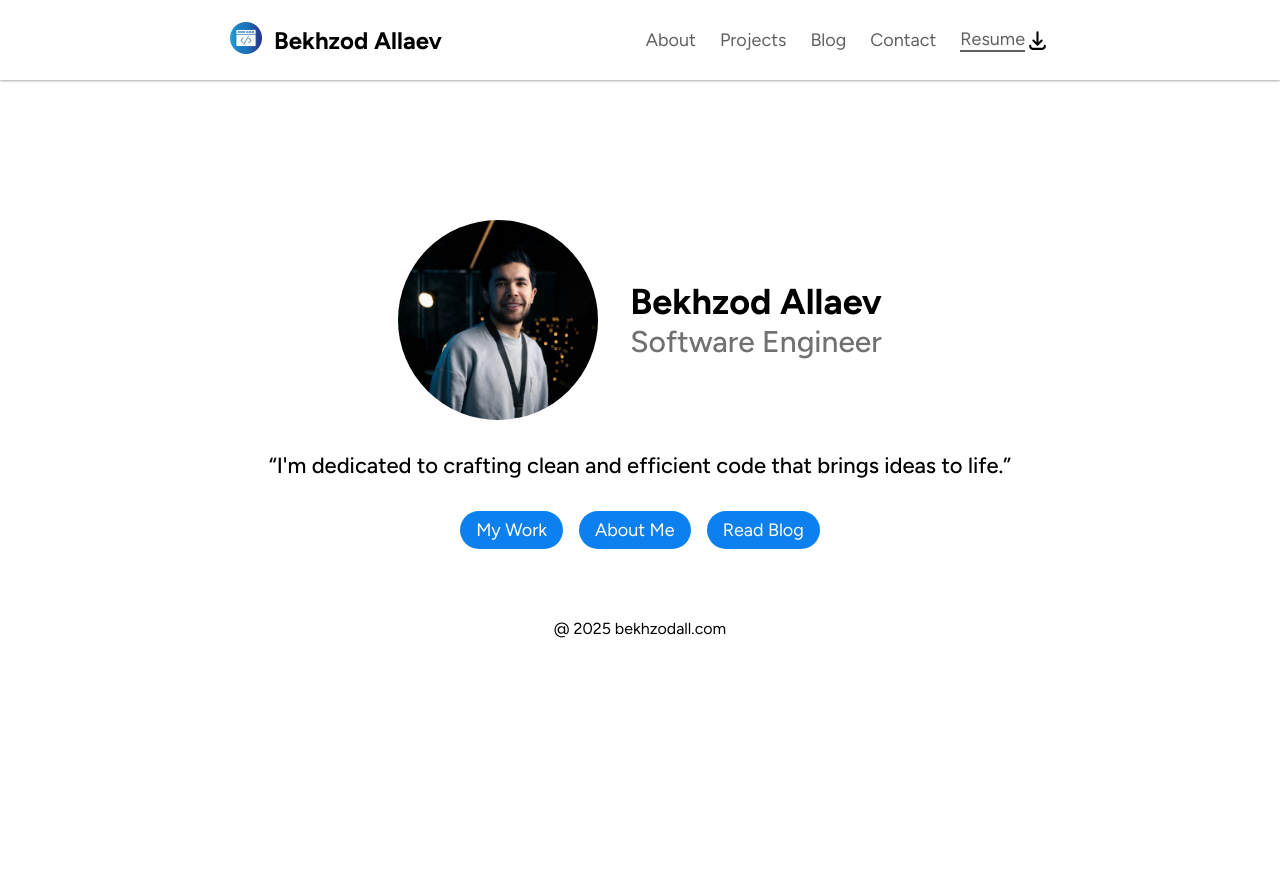
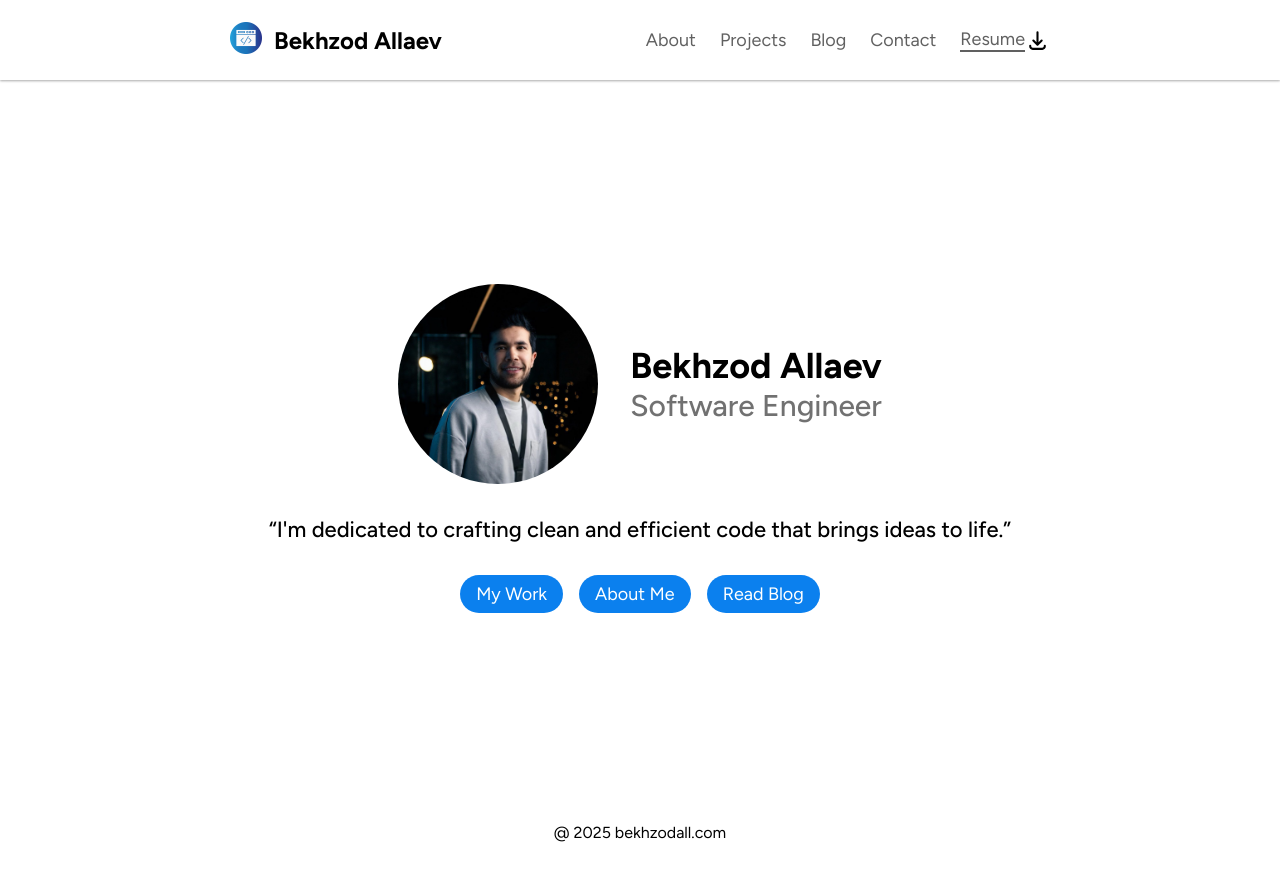
Before and after one commit to bekhzodallaev/Portfolio-site, a React (Create React App) app in the folder client/: page / in a window 1280 px wide. Before the commit the page ends 800 px from the top, so only its background shows below. Built offline with nearby package versions, Linux system fonts and the light colour scheme.

Commit message:
make footer sticky

```diff
--- a/client/src/App.css
+++ /dev/null
@@ -1,5 +0,0 @@
-body {
- font-family: "Figtree", sans-serif;
-  font-optical-sizing: auto;
-  font-style: normal;
-}
--- /dev/null
+++ b/client/src/App.module.css
@@ -0,0 +1,15 @@
+body {
+ font-family: "Figtree", sans-serif;
+  font-optical-sizing: auto;
+  font-style: normal;
+}
+
+.App {
+  min-height: 100vh;       /* full viewport height */
+  display: flex;
+  flex-direction: column;  /* stack children vertically */
+}
+
+main {
+  flex: 1;                 /* expand to push footer down */
+}
--- a/client/src/App.tsx
+++ b/client/src/App.tsx
@@ -1,5 +1,5 @@
 import React from 'react';
-import './App.css';
+import styles from './App.module.css';
 import Home from './pages/Home/Home';
 import Navbar from './components/Navbar/Navbar';
 import About from './pages/About/About';
@@ -8,13 +8,14 @@ import Contact from './pages/Contact/Contact';
 import Projects from './pages/Projects/Projects';
 import { Route, Routes } from 'react-router-dom';
 import PostsPage from './pages/Posts/PostsPage';
-
+import Footer from './components/Footer/Footer';
 
 function App() {
   return (
-  <div className="App">
+  <div className={styles.App}>
       <Navbar /> {/* Include Navbar at the top level */}
-      <Routes>
+      <main>
+         <Routes>
         <Route path="/" element={<Home />} />
         <Route path="/about" element={<About />} />
         <Route path="/projects" element={<Projects />} />
@@ -22,6 +23,8 @@ function App() {
         <Route path="/blog" element={<Blogs />} />
         <Route path='/blog/:slug' element={<PostsPage/>} />
       </Routes>
+        </main>
+      <Footer />
     </div>
   );
 }
--- a/client/src/pages/About/About.tsx
+++ b/client/src/pages/About/About.tsx
@@ -10,8 +10,8 @@ import nestIcon from '../../assets/technologies/nestjs.png'
 import nodeIcon from '../../assets/technologies/nodejs.png'
 import internXperi from "../../assets/intern-xperi.jpg"
 import student42 from "../../assets/Student-42.jpg";
-import Footer from '../../components/Footer/Footer';
-import {motion} from "framer-motion"
+import { motion } from "framer-motion"
+
 function About() {
   return (
      <motion.div
@@ -98,7 +98,6 @@ function About() {
         </div>
 
       </div>
-      <Footer />
     </div>
 
     </motion.div>
--- a/client/src/pages/Blogs/PostsList.tsx
+++ b/client/src/pages/Blogs/PostsList.tsx
@@ -2,7 +2,6 @@ import React, { useEffect, useState } from "react";
 import { Link } from "react-router-dom";
 import styles from "./PostsList.module.css";
 import { motion } from "framer-motion"
-import Footer from "../../components/Footer/Footer";
 
 interface PostMeta {
   slug: string;
@@ -55,7 +54,6 @@ if (loading) {
 
         ))}
         </ul>
-        <Footer />
     </div>
      </motion.div>
   );
--- a/client/src/pages/Contact/Contact.tsx
+++ b/client/src/pages/Contact/Contact.tsx
@@ -6,7 +6,6 @@ import telegramLogo from "../../assets/contact/telegram.png"
 import linkedinLogo from "../../assets/contact/linkedin.png"
 import githubLogo from "../../assets/contact/github.png"
 import { motion } from "framer-motion"
-import Footer from '../../components/Footer/Footer'
 
 
 function Contact() {
@@ -103,7 +102,6 @@ function Contact() {
           </a>
         </div>
         </div>
-        <Footer />
     </div>
     </motion.div>
   )
--- a/client/src/pages/Home/Home.tsx
+++ b/client/src/pages/Home/Home.tsx
@@ -3,7 +3,6 @@ import styles from './Home.module.css';
 import ProfileImage from '../../assets/Profile.jpg'
 import { NavLink } from 'react-router-dom';
 import { motion } from "framer-motion";
-import Footer from '../../components/Footer/Footer';
 
 function Home() {
   return (
@@ -29,7 +28,6 @@ function Home() {
           <NavLink to="/about" className={styles.btn}> About Me </NavLink>
           <NavLink to="/blog" className={styles.btn}>Read Blog </NavLink>
         </div>
-      <Footer />
     </div>
      </motion.div>
   )
--- a/client/src/pages/Posts/PostsPage.tsx
+++ b/client/src/pages/Posts/PostsPage.tsx
@@ -3,7 +3,6 @@ import { useParams, Link } from "react-router-dom";
 import Posts from "./Posts";
 import styles from "./Posts.module.css"
 import telegramGif from "../../assets/blogs/icons8-telegram.gif"
-import Footer from "../../components/Footer/Footer";
 
 interface PostData {
   slug: string;
@@ -78,7 +77,6 @@ function PostsPage() {
           <span />
         )}
       </div>
-      <Footer />
     </div>
   );
 }
--- a/client/src/pages/Projects/Projects.tsx
+++ b/client/src/pages/Projects/Projects.tsx
@@ -5,7 +5,6 @@ import music from '../../assets/projects/music.jpg'
 import taskManager from '../../assets/projects/taskmanager.jpg'
 import tenzie from '../../assets/projects/tenzie.jpg'
 import { motion } from "framer-motion"
-import Footer from '../../components/Footer/Footer'
 
 function Projects() {
   return (
@@ -58,7 +57,6 @@ function Projects() {
           <p>Tenzie Game creates an exciting atmosphere to spend your quality time.Lets try and see how it works</p>
            </div>
         </div>
-        <Footer />
         </div>
     </motion.div>
   )
```
